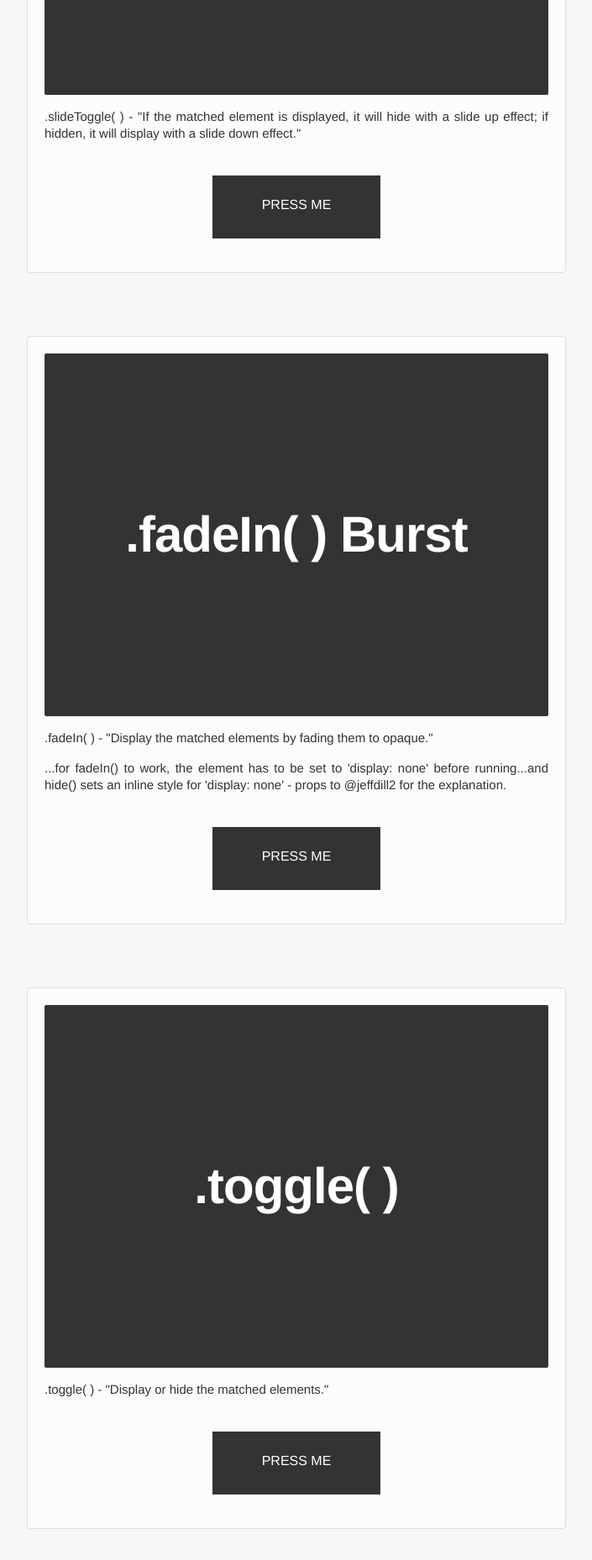
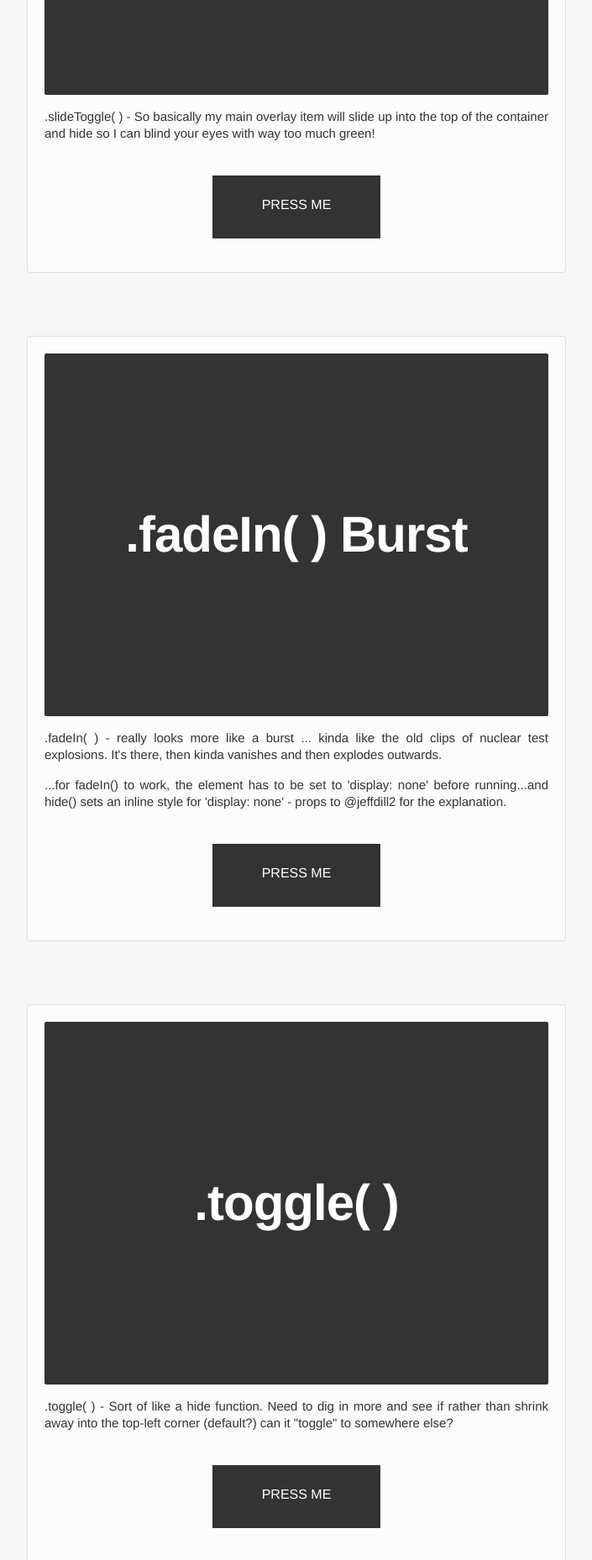
Before and after one commit to williamcreighton/jQuery-051314-HW, a website: page app/index.html in a window 1280 px wide. Shown: the part 480-2338 px from the top of the page at 84% size, without its empty margins (287-992 px from the left). Drawn offline with nearby package versions, Linux system fonts and the light colour scheme; files that its build step writes are made by us from their sources; files whose address does not match are found by name.

Commit message:
Updated jQuerty Method Descriptions

```diff
--- a/app/index.html
+++ b/app/index.html
@@ -31,7 +31,7 @@
                 <div class="example-Container">
                     <div class="example-Number1"><h1>.slideToggle( )</h1></div>
                 </div>
-                <p>.slideToggle( ) - "If the matched element is displayed, it will hide with a slide up effect; if hidden, it will display with a slide down effect."</p>
+                <p>.slideToggle( ) - So basically my main overlay item will slide up into the top of the container and hide so I can blind your eyes with way too much green!</p>
                 <div class="button-one">PRESS ME</div>
             </div>
 
@@ -43,7 +43,7 @@
                 <div class="example-Container">
                     <div class="example-Number2"><h1>.fadeIn( ) Burst</h1></div>
                 </div>
-                <p>.fadeIn( ) - "Display the matched elements by fading them to opaque."</p>
+                <p>.fadeIn( ) - really looks more like a burst ... kinda like the old clips of nuclear test explosions. It's there, then kinda vanishes and then explodes outwards.</p>
                 <p>...for fadeIn() to work, the element has to be set to 'display: none' before running...and hide() sets an inline style for 'display: none' - props to @jeffdill2 for the explanation.</p>
                 <div class="button-two">PRESS ME</div>
             </div>
@@ -56,7 +56,7 @@
                 <div class="example-Container">
                     <div class="example-Number3"><h1>.toggle( )</h1></div>
                 </div>
-                <p>.toggle( ) - "Display or hide the matched elements."</p>
+                <p>.toggle( ) - Sort of like a hide function. Need to dig in more and see if rather than shrink away into the top-left corner (default?) can it "toggle" to somewhere else?</p>
                 <div class="button-three">PRESS ME</div>
             </div>
 
@@ -66,7 +66,7 @@
 
             <div class="card">
                 <div class="example-Container"><div class="example-Number4"><h1>.date( ) ...The</h1></div></div>
-                <p>jQuery.now( ) - "Return a number representing the current time."</p>
+                <p>jQuery.now( ) - Gimme da Time!</p>
                 <p><em>* Was flipping to the nauseating green to display time ... then broke.</em></p>
                 <div class="button-four">PRESS ME</div>
             </div>
```
